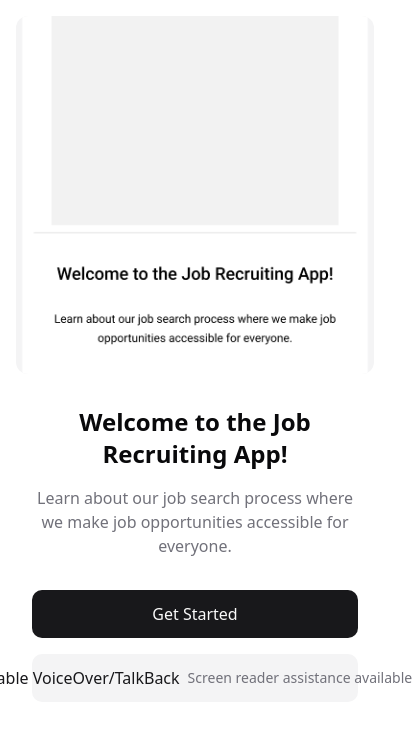
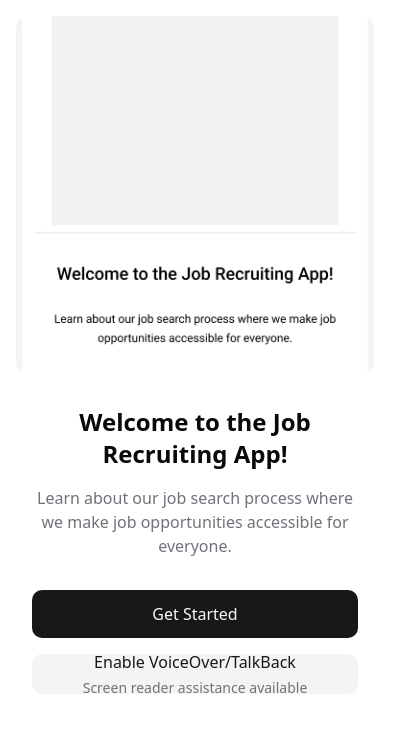
Before and after one commit to ladylikelaura/voice-job-connect, a React (Vite) app: page / in a window 390 px wide. Shown: the top 732 px of the page, 412 px wide, since content can reach past the window. Built offline with nearby package versions, Linux system fonts and the light colour scheme.

Commit message:
Optimize secondary button for mobile
Improve mobile responsiveness of the secondary button to ensure it properly fits its content.

```diff
--- a/src/pages/Index.tsx
+++ b/src/pages/Index.tsx
@@ -49,11 +49,11 @@ const Index = () => {
 
           <Button
             variant="secondary"
-            className="w-full py-6 text-base"
+            className="w-full py-4 text-base flex flex-col gap-1 items-center"
             onClick={toggleVoiceOver}
           >
             Enable VoiceOver/TalkBack
-            <span className="text-sm text-muted-foreground block">
+            <span className="text-sm text-muted-foreground">
               Screen reader assistance available
             </span>
           </Button>
```
